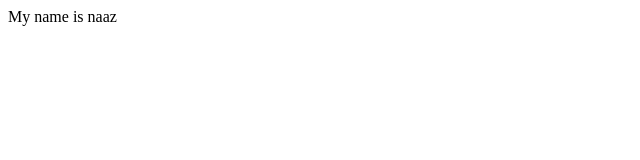
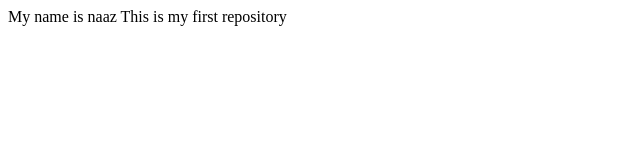
Before and after one commit to Naaz2005/N48, a plain HTML site: page index.html in a window 1280 px wide. Shown: the whole page, without its empty margins (0-640 px from the left). Drawn offline with Linux system fonts and the light colour scheme.

Commit message:
Made changes in feature

```diff
--- a/index.html
+++ b/index.html
@@ -1,5 +1,6 @@
 <html>
     <body>
         My name is naaz
+        This is my first repository
     </body>
 </html>
```
